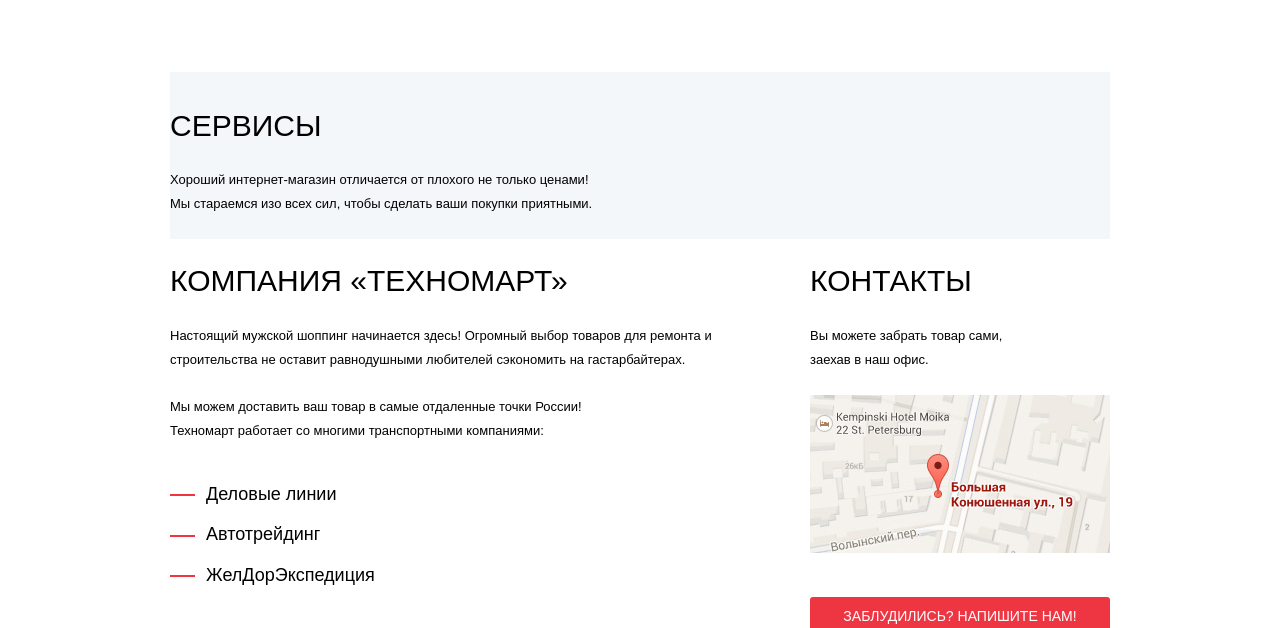
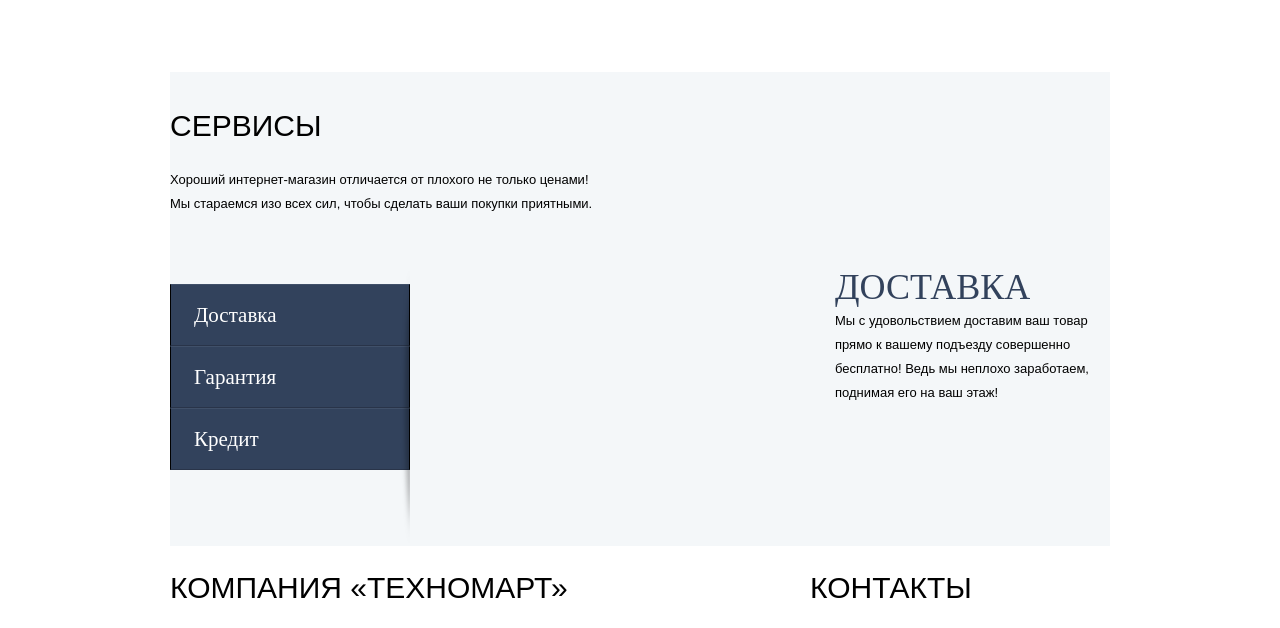
Before and after one commit to gerlinda137/987137-technomart-25, a plain HTML site: page index.html in a window 1280 px wide. Shown: the part 1852-2480 px from the top of the page. Drawn offline with Linux system fonts and the light colour scheme; a web font is replaced by a local one.

Commit message:
Переключатели слайдов в сервисах в процессе. ПРоблемы с тенью

```diff
--- a/css/style.css
+++ b/css/style.css
@@ -777,8 +777,89 @@ a.checkout:active
   background-color: #f4f7f9;
 }
 
+.services__general-info {
+  display: flex;
+  flex-direction: column;
+  flex-wrap: wrap;
+  margin-bottom: 28px;
+}
+
 .services__general-info h2 {
   margin-top: 37px;
+}
+
+.services__slider {
+  display: flex;
+  justify-content: space-between;
+}
+
+.services__toggle {
+  display: flex;
+}
+
+.services__toggle-list {
+  position: absolute;
+  list-style: none;
+  display: flex;
+  flex-direction: column;
+  flex-wrap: wrap;
+  padding-left: 0;
+  margin-top: 17px;
+}
+
+.services__toggle::after {
+  content: "";
+  position: relative;
+  background-image: url(../img/shadow.png);
+  background-position: right top;
+  background-repeat: no-repeat;
+  width: 10px;
+  height: 279px;
+  left: 230px;
+
+}
+
+.services__toggle_button {
+  width: 240px;
+  height: 62px;
+  background-color: #32425c;
+  cursor: pointer;
+  border-bottom-color: #293449;
+  border-top-color: #405069;
+  border-width: 1px;
+  border-style: solid;
+
+  color: #fff;
+  font-family: Cuprum;
+  font-size: 21px;
+  line-height: 30px;
+  text-align: left;
+  padding-left: 23px;
+
+}
+
+
+
+.services__card {
+  display: flex;
+  flex-direction: column;
+}
+
+.services__card h3 {
+  font-family: Cuprum;
+  font-weight: 400;
+  font-size: 36px;
+  text-align: left;
+  color: #32425c;
+  text-transform: uppercase;
+
+  margin: 0;
+}
+
+.services__card p {
+  display: flex;
+  flex-wrap: wrap;
+  width: 275px;
 }
 
 /*Каталог*/
--- a/index.html
+++ b/index.html
@@ -160,7 +160,22 @@
                 <p>Хороший интернет-магазин отличается от плохого не только ценами!<br>
                   Мы стараемся изо всех сил, чтобы сделать ваши покупки приятными.</p>
               </div>
-              <div class="services__slider"></div>
+              <div class="services__slider">
+                <div class="services__toggle">
+                  <ul class="services__toggle-list">
+                    <li><button type="button" class="services__toggle_button">Доставка</button></li>
+                    <li><button type="button" class="services__toggle_button">Гарантия</button></li>
+                    <li><button type="button" class="services__toggle_button">Кредит</button></li>
+                  </ul>
+                </div>
+                <div class="services__card">
+                  <h3>Доставка</h3>
+                  <p>Мы с удовольствием доставим ваш товар прямо
+                    к вашему подъезду совершенно бесплатно!
+                    Ведь мы неплохо заработаем,
+                    поднимая его на ваш этаж!</p>
+                </div>
+              </div>
             </div>
 
           </section>
```
Also changed, not shown: img/shadow.png (added), img/shadow@2x.png (added), img/shadow@3x.png (added).
